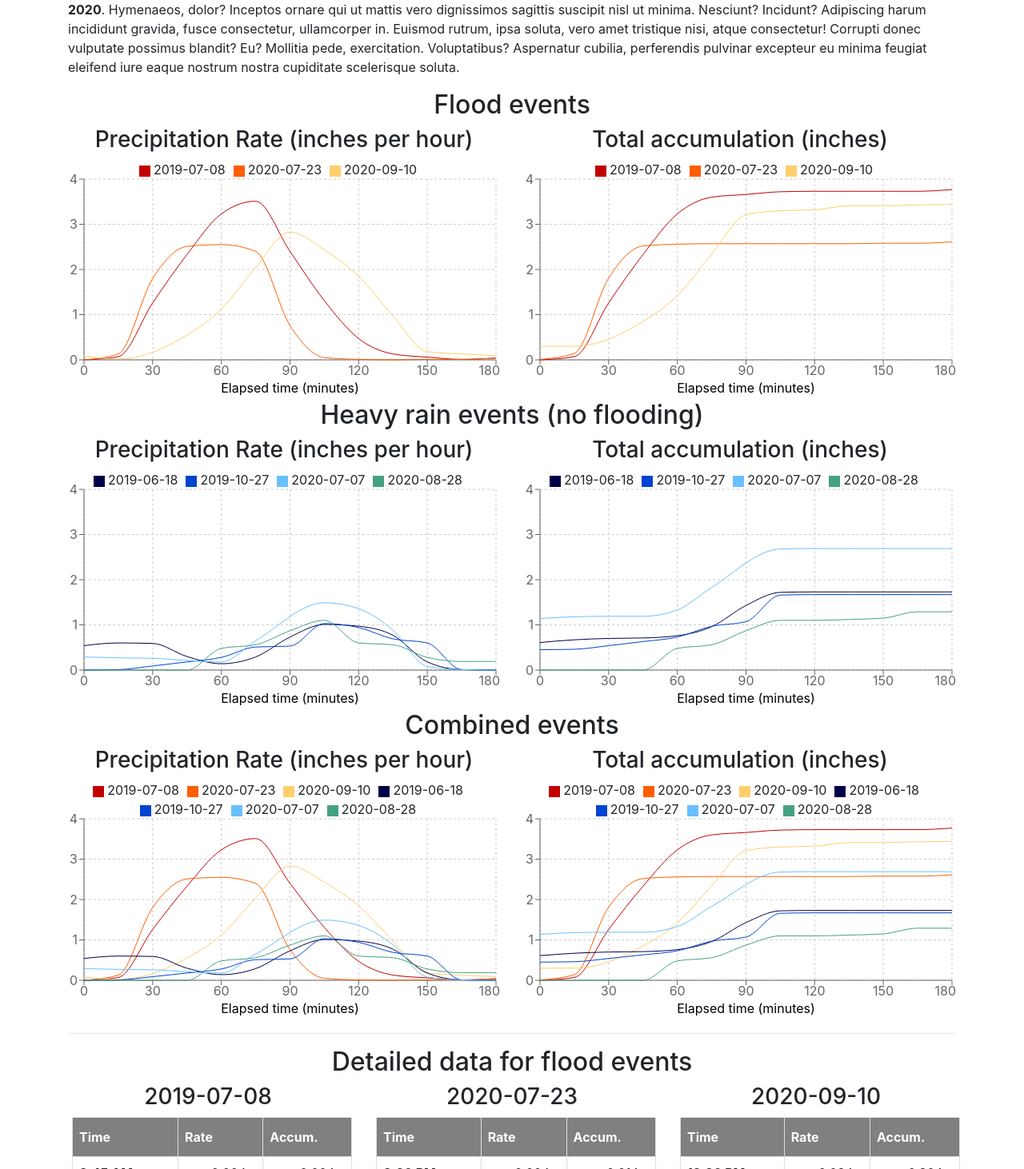
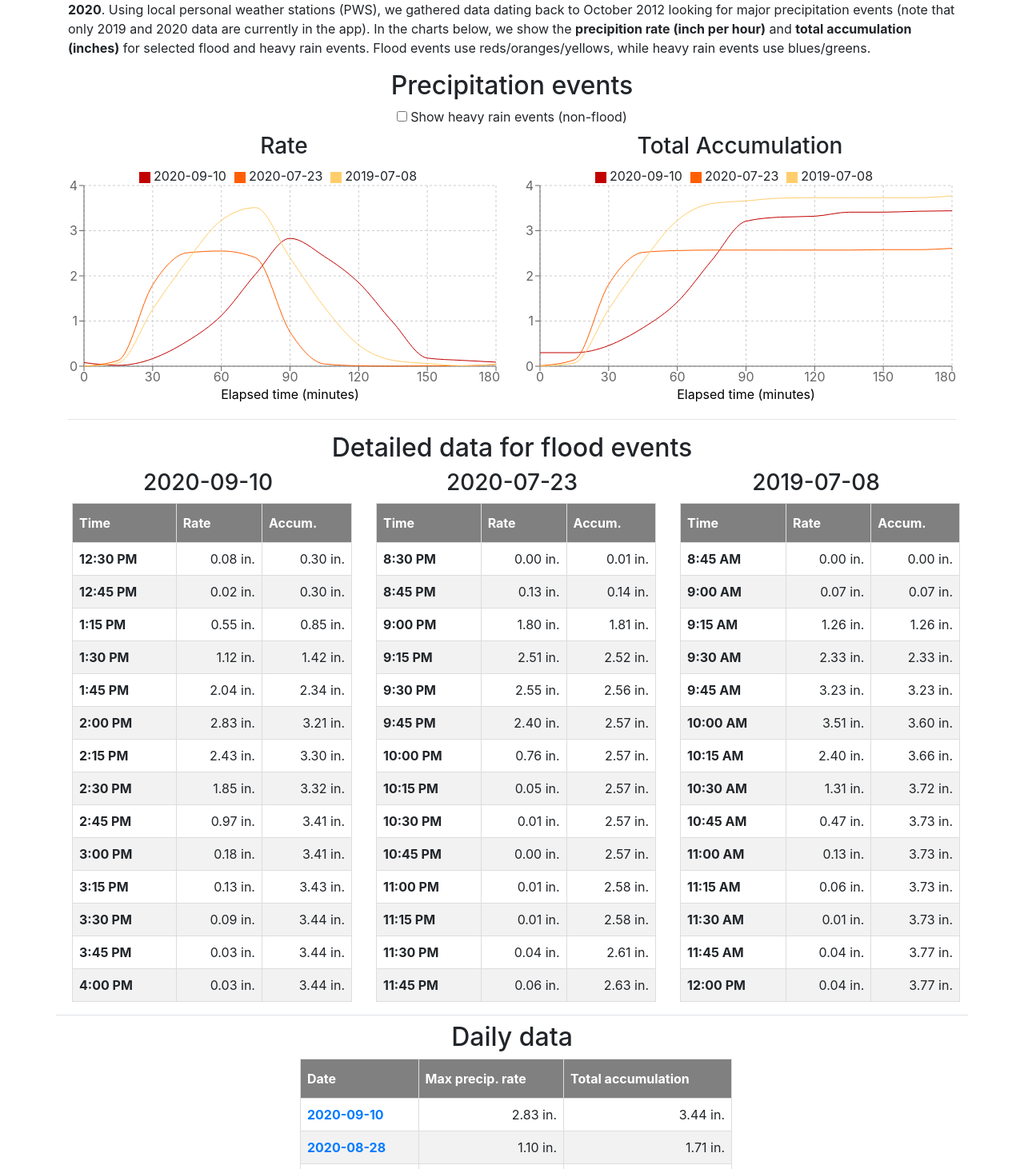
Before and after one commit to mdrayer/alexandria-floods, a React (Create React App) app: page / in a window 1280 px wide. Shown: the part 128-1590 px from the top of the page at 80% size. Built offline with nearby package versions, Linux system fonts and the light colour scheme.

Commit message:
Updates. Show daily data table.

```diff
--- a/public/index.html
+++ b/public/index.html
@@ -7,7 +7,7 @@
     <meta name="theme-color" content="#000000" />
     <meta
       name="description"
-      content="Precipitation Stats for Major Flash Flood Events in Alexandria, VA"
+      content="Precipitation Stats for Major Flash Flood Events in Hooffs Run, Alexandria, VA"
     />
     <link rel="apple-touch-icon" href="%PUBLIC_URL%/logo64.png" />
     <!--
--- a/src/App.tsx
+++ b/src/App.tsx
@@ -1,3 +1,4 @@
+import { ascending } from 'd3-array';
 import React, { useEffect, useState } from 'react';
 
 import Charts from './components/Charts';
@@ -6,6 +7,7 @@ import Tables from './components/Tables';
 import load from './data/load';
 import { DateItem, NestedData } from './models/data';
 import diffMinutes from './util/diffMinutes';
+import { formatNumber } from './util/formatters';
 
 // Rate threshold.
 const threshold = 0.5;
@@ -13,6 +15,9 @@ const threshold = 0.5;
 const minThresholdIndex = 2;
 // List of dates with confirmed flooding in the Rosemont neighborhood.
 const floodDates = ['2019-07-08', '2020-07-23', '2020-09-10'];
+
+const floodColors = ['#c20000', '#ff5e00', '#ffce6c'];
+const nonFloodColors = ['#000048', '#0044d1', '#69c0ff', '#45a183', '#008400'];
 
 function App() {
   const [data, setData] = useState<NestedData[] | null>(null);
@@ -26,7 +31,7 @@ function App() {
     ? data
         // Filter to only certain dates.
         .filter((d) => floodDates.includes(d.key))
-        .map((d) => {
+        .map((d, index) => {
           // Find the first item that goes above the rate threshold.
           const aboveThresholdIndex = d.value.data.findIndex(
             (s) => s.rate && s.rate > threshold
@@ -44,7 +49,7 @@ function App() {
             date: d.key,
             data: d.value.data
               .filter((_, i) => i >= startIndex)
-              .map((d) => {
+              .map((d, i) => {
                 if (!startTime) {
                   startTime = new Date(`${d.date} ${d.time}`);
                 }
@@ -55,12 +60,14 @@ function App() {
                   ...d,
                   elapsedTime: diffMinutes(startTime, thisTime),
                 };
-              }),
+              })
+              .sort((a, b) => ascending(a.elapsedTime, b.elapsedTime)),
+            color: floodColors[index],
           };
         })
     : null;
 
-  const noFloodData: DateItem[] | null =
+  const nonFloodData: DateItem[] | null =
     data &&
     data
       // Filter to only certain dates.
@@ -72,7 +79,7 @@ function App() {
           d.value.maxRate &&
           d.value.maxRate >= 1
       )
-      .map((a) => {
+      .map((a, index) => {
         // Find the item with the max rate. We will display our data based on that.
         const maxRateItem = a.value.data.find(
           (b) => b.rate === a.value.maxRate
@@ -95,7 +102,7 @@ function App() {
 
               return minuteDiff < 120;
             })
-            .map((b) => {
+            .map((b, i) => {
               if (!startTime) {
                 startTime = new Date(`${b.date} ${b.time}`);
               }
@@ -106,7 +113,9 @@ function App() {
                 ...b,
                 elapsedTime: diffMinutes(startTime, thisTime),
               };
-            }),
+            })
+            .sort((a, b) => ascending(a.elapsedTime, b.elapsedTime)),
+          color: nonFloodColors[index],
         };
       });
 
@@ -119,9 +128,9 @@ function App() {
         </h1>
       </div>
       <Intro />
-      {floodData && noFloodData ? (
+      {floodData && nonFloodData ? (
         <div>
-          <Charts data={floodData} noFloodData={noFloodData} />
+          <Charts floodData={floodData} nonFloodData={nonFloodData} />
           <hr />
           <Tables data={floodData} />
         </div>
@@ -132,6 +141,43 @@ function App() {
               <span className="sr-only">Loading...</span>
             </div>
           </div>
+        </div>
+      )}
+      {data && (
+        <div className="row border-top mt-3 pt-2">
+          <div className="col-lg-3" />
+          <div className="col-lg-6">
+            <h2 className="text-center">Daily data</h2>
+            <table>
+              <thead>
+                <tr>
+                  <th>Date</th>
+                  <th>Max precip. rate</th>
+                  <th>Total accumulation</th>
+                </tr>
+              </thead>
+              <tbody>
+                {data.map((d) => (
+                  <tr key={d.key}>
+                    <th>
+                      <a
+                        href={`https://www.wunderground.com/dashboard/pws/KVAALEXA9/table/${d.key}/${d.key}/daily#history-toolbar`}
+                      >
+                        {d.key}
+                      </a>
+                    </th>
+                    <td align="right">
+                      {formatNumber(d.value.maxRate, ' in.')}
+                    </td>
+                    <td align="right">
+                      {formatNumber(d.value.maxAccumulation, ' in.')}
+                    </td>
+                  </tr>
+                ))}
+              </tbody>
+            </table>
+          </div>
+          <div className="col-lg-3" />
         </div>
       )}
       <hr />
--- a/src/components/Charts/Chart.tsx
+++ b/src/components/Charts/Chart.tsx
@@ -12,22 +12,11 @@ import {
 
 import { DateItem } from '../../models/data';
 
-const defaultColors = [
-  '#ffd45b',
-  '#f6b44d',
-  '#db9671',
-  '#ba7a8d',
-  '#8d5eaa',
-  '#3940bb',
-  '#0033b0',
-];
-
 interface ChartProps {
   data: DateItem[];
   maxYValue: number | null | undefined;
   dataKey: 'accumulation' | 'rate';
   syncId?: string;
-  colors?: string[];
 }
 
 /**
@@ -38,7 +27,6 @@ const Chart = ({
   maxYValue,
   dataKey,
   syncId,
-  colors = defaultColors,
 }: ChartProps): JSX.Element => (
   <ResponsiveContainer width="100%" height={300}>
     <LineChart syncId={syncId} margin={{ right: 5, bottom: 20 }}>
@@ -61,7 +49,7 @@ const Chart = ({
       />
       {/* <Tooltip labelFormatter={(i) => `${Number(i) * 15} minutes`} /> */}
       <Legend verticalAlign="top" iconType="square" />
-      {data.map((d, i) => (
+      {data.map((d) => (
         <Line
           key={d.date}
           connectNulls={true}
@@ -70,7 +58,7 @@ const Chart = ({
           data={d.data.filter((a) => a.elapsedTime <= 180)}
           name={d.date}
           dataKey={dataKey}
-          stroke={colors[i]}
+          stroke={d.color}
           dot={false}
         />
       ))}
--- a/src/components/Charts/index.tsx
+++ b/src/components/Charts/index.tsx
@@ -1,4 +1,4 @@
-import React from 'react';
+import React, { useState } from 'react';
 import { flatten, max } from 'lodash-es';
 
 import Chart from './Chart';
@@ -6,106 +6,52 @@ import Chart from './Chart';
 import { DateItem } from '../../models/data';
 
 interface ChartProps {
-  data: DateItem[];
-  noFloodData: DateItem[];
+  floodData: DateItem[];
+  nonFloodData: DateItem[];
 }
 
-const floodColors = ['#c20000', '#ff5e00', '#ffce6c'];
-const nonFloodColors = ['#000048', '#0044d1', '#69c0ff', '#45a183', '#008400'];
+const Charts = ({ floodData, nonFloodData }: ChartProps): JSX.Element => {
+  const [showNonFloodData, setShowNonFloodData] = useState(false);
 
-const Charts = ({ data, noFloodData }: ChartProps): JSX.Element => {
   const flattenedData = flatten([
-    ...data.map((a) => a.data),
-    ...noFloodData.map((a) => a.data),
+    ...floodData.map((a) => a.data),
+    ...nonFloodData.map((a) => a.data),
   ]);
   const maxYValue = max([
     ...flattenedData.map((a) => a.rate),
     ...flattenedData.map((a) => a.accumulation),
   ]);
 
+  const data = [...floodData, ...(showNonFloodData ? nonFloodData : [])];
+
   return (
     <div>
       <div className="row">
-        <div className="col">
-          <h2 className="text-center">Flood events</h2>
+        <div className="col text-center">
+          <h2>Precipitation events</h2>
+          <div>
+            <input
+              type="checkbox"
+              id="show-non-flood"
+              name="show-non-flood"
+              checked={showNonFloodData}
+              onChange={() => setShowNonFloodData(!showNonFloodData)}
+              className="mr-1"
+            />
+            <label htmlFor="show-non-flood">
+              Show heavy rain events (non-flood)
+            </label>
+          </div>
         </div>
       </div>
       <div className="row">
         <div className="col-lg-6">
-          <h3 className="text-center">Precipitation Rate (inches per hour)</h3>
-          <Chart
-            data={data}
-            maxYValue={maxYValue}
-            dataKey="rate"
-            colors={floodColors}
-          />
+          <h3 className="text-center">Rate</h3>
+          <Chart data={data} maxYValue={maxYValue} dataKey="rate" />
         </div>
         <div className="col-lg-6">
-          <h3 className="text-center">Total accumulation (inches)</h3>
-          <Chart
-            data={data}
-            maxYValue={maxYValue}
-            dataKey="accumulation"
-            colors={floodColors}
-          />
-        </div>
-      </div>
-
-      <div className="row">
-        <div className="col">
-          <h2 className="text-center">Heavy rain events (no flooding)</h2>
-        </div>
-      </div>
-      <div className="row">
-        <div className="col-lg-6">
-          <h3 className="text-center">Precipitation Rate (inches per hour)</h3>
-          <Chart
-            data={noFloodData}
-            maxYValue={maxYValue}
-            dataKey="rate"
-            colors={nonFloodColors}
-          />
-        </div>
-        <div className="col-lg-6">
-          <h3 className="text-center">Total accumulation (inches)</h3>
-          <Chart
-            data={noFloodData}
-            maxYValue={maxYValue}
-            dataKey="accumulation"
-            colors={nonFloodColors}
-          />
-        </div>
-      </div>
-
-      <div className="row">
-        <div className="col">
-          <h2 className="text-center">Combined events</h2>
-        </div>
-      </div>
-      <div className="row">
-        <div className="col-lg-6">
-          <h3 className="text-center">Precipitation Rate (inches per hour)</h3>
-          <Chart
-            data={[...data, ...noFloodData]}
-            maxYValue={maxYValue}
-            dataKey="rate"
-            colors={[
-              ...data.map((_, i) => floodColors[i]),
-              ...noFloodData.map((_, i) => nonFloodColors[i]),
-            ]}
-          />
-        </div>
-        <div className="col-lg-6">
-          <h3 className="text-center">Total accumulation (inches)</h3>
-          <Chart
-            data={[...data, ...noFloodData]}
-            maxYValue={maxYValue}
-            dataKey="accumulation"
-            colors={[
-              ...data.map((_, i) => floodColors[i]),
-              ...noFloodData.map((_, i) => nonFloodColors[i]),
-            ]}
-          />
+          <h3 className="text-center">Total Accumulation</h3>
+          <Chart data={data} maxYValue={maxYValue} dataKey="accumulation" />
         </div>
       </div>
     </div>
--- a/src/components/Intro/index.tsx
+++ b/src/components/Intro/index.tsx
@@ -7,16 +7,14 @@ const Intro = (): JSX.Element => (
         In the Hooffs Run/Blue Park neighborhood, we have had 3 major flood
         events in 2019 and 2020: <strong>July 8, 2019</strong>;{' '}
         <strong>July 23, 2020</strong>; and <strong>September 10, 2020</strong>.
-        Hymenaeos, dolor? Inceptos ornare qui ut mattis vero dignissimos
-        sagittis suscipit nisl ut minima. Nesciunt? Incidunt? Adipiscing harum
-        incididunt gravida, fusce consectetur, ullamcorper in. Euismod rutrum,
-        ipsa soluta, vero amet tristique nisi, atque consectetur! Corrupti donec
-        vulputate possimus blandit? Eu? Mollitia pede, exercitation.
-        Voluptatibus? Aspernatur cubilia, perferendis pulvinar excepteur eu
-        minima feugiat eleifend iure eaque nostrum nostra cupiditate scelerisque
-        soluta.
+        Using local personal weather stations (PWS), we gathered data dating
+        back to October 2012 looking for major precipitation events (note that
+        only 2019 and 2020 data are currently in the app). In the charts below,
+        we show the <strong>precipition rate (inch per hour)</strong> and{' '}
+        <strong>total accumulation (inches)</strong> for selected flood and
+        heavy rain events. Flood events use reds/oranges/yellows, while heavy
+        rain events use blues/greens.
       </p>
-      {/* <p>In the charts below, I have captured these flood events.</p> */}
     </div>
   </div>
 );
--- a/src/components/TableByDay/index.tsx
+++ b/src/components/TableByDay/index.tsx
@@ -1,4 +1,3 @@
-import { descending } from 'd3-array';
 import React, { useState } from 'react';
 import Select, { OptionTypeBase, ValueType } from 'react-select';
 
@@ -14,9 +13,7 @@ interface TableByDayProps {
 }
 
 const TableByDay = ({ data }: TableByDayProps): JSX.Element => {
-  const dateOptions: DateOption[] = data
-    .sort((a, b) => descending(a.key, b.key))
-    .map((d) => {
+  const dateOptions: DateOption[] = data.map((d) => {
     return {
       label: d.key,
       value: d.key,
--- a/src/data/load.ts
+++ b/src/data/load.ts
@@ -1,3 +1,4 @@
+import { descending } from 'd3-array';
 import { nest } from 'd3-collection';
 import { csv } from 'd3-fetch';
 import max from 'lodash-es/max';
@@ -27,18 +28,16 @@ const load = async (): Promise<NestedData[]> => {
   const data = await fetchCsv('/alexandria-floods/data/all.csv');
   const nested = nest<CsvData, NestedDataValue>()
     .key((d) => d.date)
-    .rollup((a) => {
+    .rollup((d) => {
       return {
-        maxRate: max(a.map((b) => b.rate)),
-        maxAccumulation: max(a.map((b) => b.accumulation)),
-        data: a,
+        maxRate: max(d.map((a) => a.rate)),
+        maxAccumulation: max(d.map((a) => a.accumulation)),
+        data: d,
       };
     })
     .entries(data) as NestedData[];
 
-  console.log(nested);
-
-  return nested;
+  return nested.sort((a, b) => descending(a.key, b.key));
 };
 
 export default load;
--- a/src/models/data.ts
+++ b/src/models/data.ts
@@ -12,6 +12,7 @@ export interface ChartData extends CsvData {
 export interface DateItem {
   date: string;
   data: ChartData[];
+  color: string;
 }
 
 export interface NestedData {
```
Also changed, not shown: public/manifest.json. Lines whose indentation alone changed are shown as unchanged.
